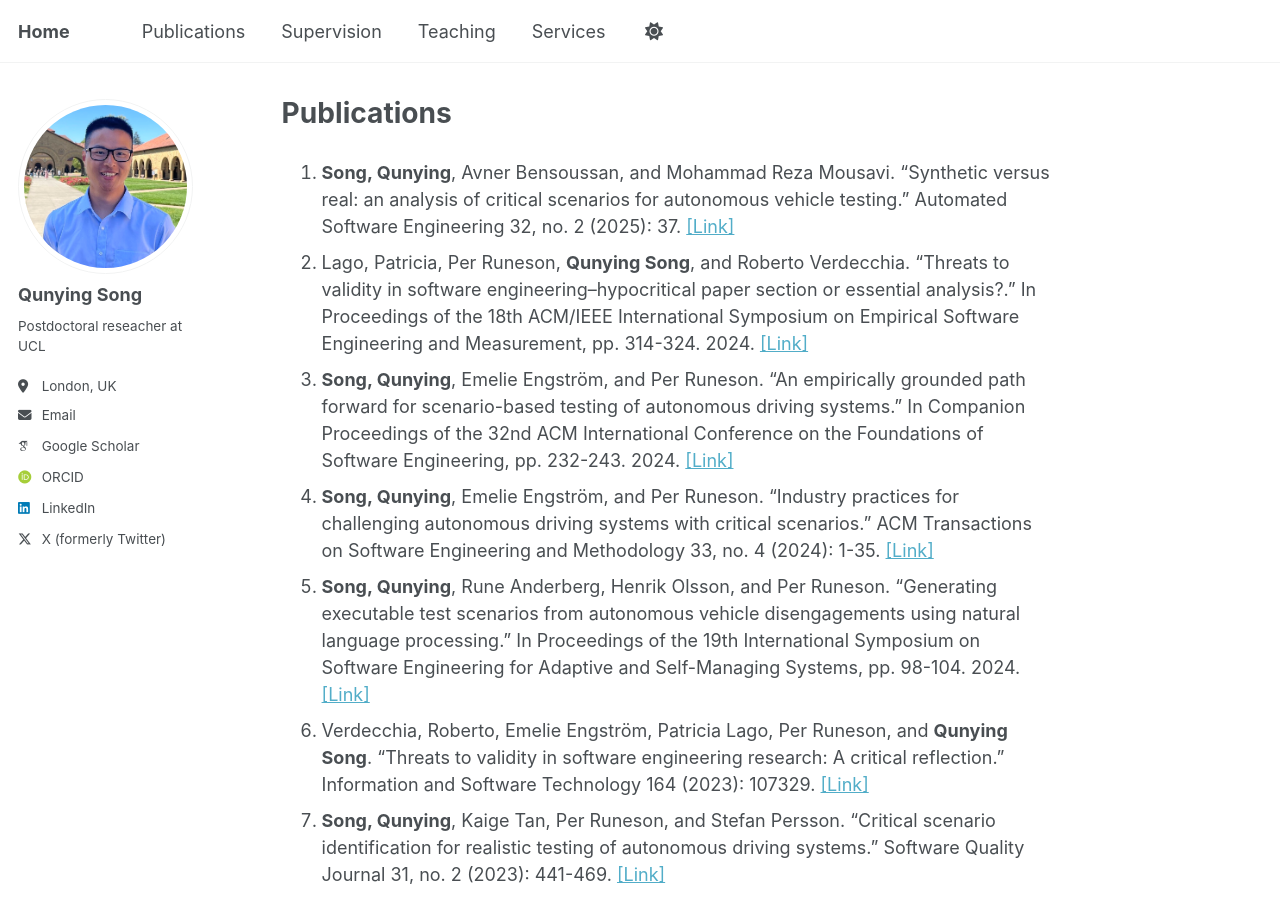
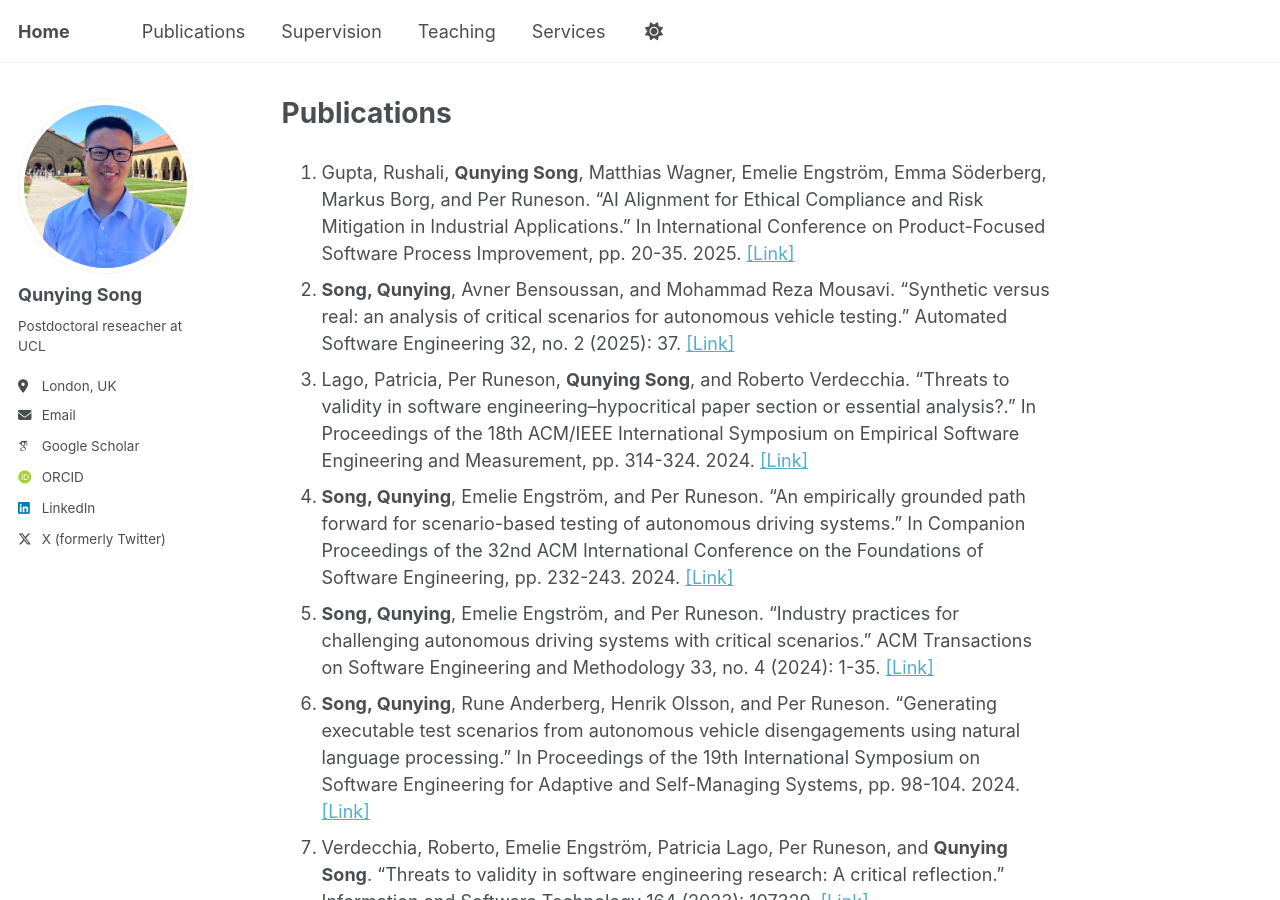
Before and after one commit to qunying-song/qunying-song.github.io, a Jekyll site: the page built from _publications/publications.md, in a window 1280 px wide and 900 px high. Built offline with Jekyll 4.4.1, drawn with Linux system fonts in a browser that asks for light colours; some web fonts are replaced; a script that is not in the unit is left out.

Commit message:
Update publications list with new entries
Added new publications and updated existing entries for Qunying Song.

```diff
--- a/_publications/publications.md
+++ b/_publications/publications.md
@@ -5,15 +5,16 @@ permalink: /publications/
 author_profile: true
 ---
 
-1. **Song, Qunying**, Avner Bensoussan, and Mohammad Reza Mousavi. "Synthetic versus real: an analysis of critical scenarios for autonomous vehicle testing." Automated Software Engineering 32, no. 2 (2025): 37. [ [Link] ](https://link.springer.com/article/10.1007/s10515-025-00499-4)
-2.  Lago, Patricia, Per Runeson, **Qunying Song**, and Roberto Verdecchia. "Threats to validity in software engineering–hypocritical paper section or essential analysis?." In Proceedings of the 18th ACM/IEEE International Symposium on Empirical Software Engineering and Measurement, pp. 314-324. 2024. [ [Link] ](https://dl.acm.org/doi/abs/10.1145/3674805.3686691)
-3. **Song, Qunying**, Emelie Engström, and Per Runeson. "An empirically grounded path forward for scenario-based testing of autonomous driving systems." In Companion Proceedings of the 32nd ACM International Conference on the Foundations of Software Engineering, pp. 232-243. 2024. [ [Link] ](https://dl.acm.org/doi/abs/10.1145/3663529.3663843)
-4. **Song, Qunying**, Emelie Engström, and Per Runeson. "Industry practices for challenging autonomous driving systems with critical scenarios." ACM Transactions on Software Engineering and Methodology 33, no. 4 (2024): 1-35. [ [Link] ](https://dl.acm.org/doi/full/10.1145/3640334)
-5. **Song, Qunying**, Rune Anderberg, Henrik Olsson, and Per Runeson. "Generating executable test scenarios from autonomous vehicle disengagements using natural language processing." In Proceedings of the 19th International Symposium on Software Engineering for Adaptive and Self-Managing Systems, pp. 98-104. 2024. [ [Link] ](https://dl.acm.org/doi/abs/10.1145/3643915.3644098)
-6. Verdecchia, Roberto, Emelie Engström, Patricia Lago, Per Runeson, and **Qunying Song**. "Threats to validity in software engineering research: A critical reflection." Information and Software Technology 164 (2023): 107329. [ [Link] ](https://www.sciencedirect.com/science/article/abs/pii/S0950584923001842)
-7. **Song, Qunying**, Kaige Tan, Per Runeson, and Stefan Persson. "Critical scenario identification for realistic testing of autonomous driving systems." Software Quality Journal 31, no. 2 (2023): 441-469. [ [Link] ](https://link.springer.com/article/10.1007/s11219-022-09604-2)
-8. **Song, Qunying**, and Per Runeson. "Industry-academia collaboration for realism in software engineering research: Insights and recommendations." Information and Software Technology 156 (2023): 107135. [ [Link] ](https://www.sciencedirect.com/science/article/pii/S0950584922002440)
-9. **Song, Qunying**, Per Runeson, and Stefan Persson. "A scenario distribution model for effective and efficient testing of autonomous driving systems." In Proceedings of the 37th IEEE/ACM International Conference on Automated Software Engineering, pp. 1-8. 2022. [ [Link] ](https://dl.acm.org/doi/abs/10.1145/3551349.3563239)
-10. **Song, Qunying**, Markus Borg, Emelie Engström, Håkan Ardö, and Sergio Rico. "Exploring ML testing in practice: Lessons learned from an interactive rapid review with axis communications." In Proceedings of the 1st International Conference on AI Engineering: Software Engineering for AI, pp. 10-21. 2022. [ [Link] ](https://dl.acm.org/doi/abs/10.1145/3522664.3528596)
-11. **Song, Qunying**, Kaige Tan, Per Runeson, and Stefan Persson. "An industrial workbench for test scenario identification for autonomous driving software." In 2021 IEEE International Conference on Artificial Intelligence Testing (AITest), pp. 81-82. IEEE, 2021. [ [Link] ](https://ieeexplore.ieee.org/abstract/document/9564354)
-12. **Song, Qunying**, Emelie Engström, and Per Runeson. "Concepts in testing of autonomous systems: Academic literature and industry practice." In 2021 IEEE/ACM 1st Workshop on AI Engineering-Software Engineering for AI (WAIN), pp. 74-81. IEEE, 2021. [ [Link] ](https://ieeexplore.ieee.org/abstract/document/9474374)
+1. Gupta, Rushali, **Qunying Song**, Matthias Wagner, Emelie Engström, Emma Söderberg, Markus Borg, and Per Runeson. "AI Alignment for Ethical Compliance and Risk Mitigation in Industrial Applications." In International Conference on Product-Focused Software Process Improvement, pp. 20-35. 2025. [ [Link] ](https://dl.acm.org/doi/abs/10.1007/978-3-032-12089-2_2)
+2. **Song, Qunying**, Avner Bensoussan, and Mohammad Reza Mousavi. "Synthetic versus real: an analysis of critical scenarios for autonomous vehicle testing." Automated Software Engineering 32, no. 2 (2025): 37. [ [Link] ](https://link.springer.com/article/10.1007/s10515-025-00499-4)
+3.  Lago, Patricia, Per Runeson, **Qunying Song**, and Roberto Verdecchia. "Threats to validity in software engineering–hypocritical paper section or essential analysis?." In Proceedings of the 18th ACM/IEEE International Symposium on Empirical Software Engineering and Measurement, pp. 314-324. 2024. [ [Link] ](https://dl.acm.org/doi/abs/10.1145/3674805.3686691)
+4. **Song, Qunying**, Emelie Engström, and Per Runeson. "An empirically grounded path forward for scenario-based testing of autonomous driving systems." In Companion Proceedings of the 32nd ACM International Conference on the Foundations of Software Engineering, pp. 232-243. 2024. [ [Link] ](https://dl.acm.org/doi/abs/10.1145/3663529.3663843)
+5. **Song, Qunying**, Emelie Engström, and Per Runeson. "Industry practices for challenging autonomous driving systems with critical scenarios." ACM Transactions on Software Engineering and Methodology 33, no. 4 (2024): 1-35. [ [Link] ](https://dl.acm.org/doi/full/10.1145/3640334)
+6. **Song, Qunying**, Rune Anderberg, Henrik Olsson, and Per Runeson. "Generating executable test scenarios from autonomous vehicle disengagements using natural language processing." In Proceedings of the 19th International Symposium on Software Engineering for Adaptive and Self-Managing Systems, pp. 98-104. 2024. [ [Link] ](https://dl.acm.org/doi/abs/10.1145/3643915.3644098)
+7. Verdecchia, Roberto, Emelie Engström, Patricia Lago, Per Runeson, and **Qunying Song**. "Threats to validity in software engineering research: A critical reflection." Information and Software Technology 164 (2023): 107329. [ [Link] ](https://www.sciencedirect.com/science/article/abs/pii/S0950584923001842)
+8. **Song, Qunying**, Kaige Tan, Per Runeson, and Stefan Persson. "Critical scenario identification for realistic testing of autonomous driving systems." Software Quality Journal 31, no. 2 (2023): 441-469. [ [Link] ](https://link.springer.com/article/10.1007/s11219-022-09604-2)
+9. **Song, Qunying**, and Per Runeson. "Industry-academia collaboration for realism in software engineering research: Insights and recommendations." Information and Software Technology 156 (2023): 107135. [ [Link] ](https://www.sciencedirect.com/science/article/pii/S0950584922002440)
+10. **Song, Qunying**, Per Runeson, and Stefan Persson. "A scenario distribution model for effective and efficient testing of autonomous driving systems." In Proceedings of the 37th IEEE/ACM International Conference on Automated Software Engineering, pp. 1-8. 2022. [ [Link] ](https://dl.acm.org/doi/abs/10.1145/3551349.3563239)
+11. **Song, Qunying**, Markus Borg, Emelie Engström, Håkan Ardö, and Sergio Rico. "Exploring ML testing in practice: Lessons learned from an interactive rapid review with axis communications." In Proceedings of the 1st International Conference on AI Engineering: Software Engineering for AI, pp. 10-21. 2022. [ [Link] ](https://dl.acm.org/doi/abs/10.1145/3522664.3528596)
+12. **Song, Qunying**, Kaige Tan, Per Runeson, and Stefan Persson. "An industrial workbench for test scenario identification for autonomous driving software." In 2021 IEEE International Conference on Artificial Intelligence Testing (AITest), pp. 81-82. IEEE, 2021. [ [Link] ](https://ieeexplore.ieee.org/abstract/document/9564354)
+13. **Song, Qunying**, Emelie Engström, and Per Runeson. "Concepts in testing of autonomous systems: Academic literature and industry practice." In 2021 IEEE/ACM 1st Workshop on AI Engineering-Software Engineering for AI (WAIN), pp. 74-81. IEEE, 2021. [ [Link] ](https://ieeexplore.ieee.org/abstract/document/9474374)
```
